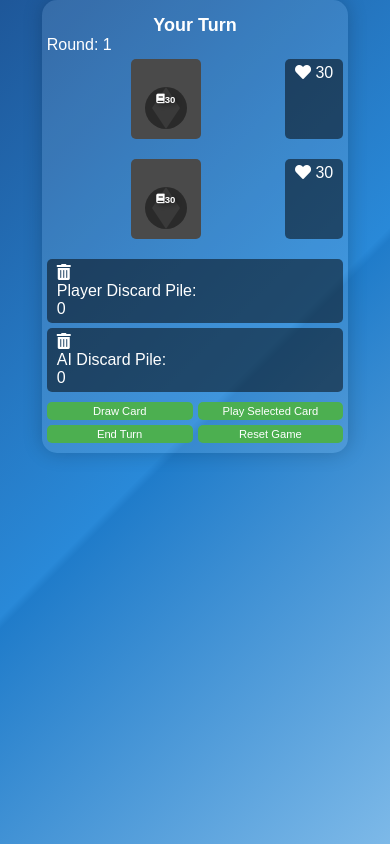
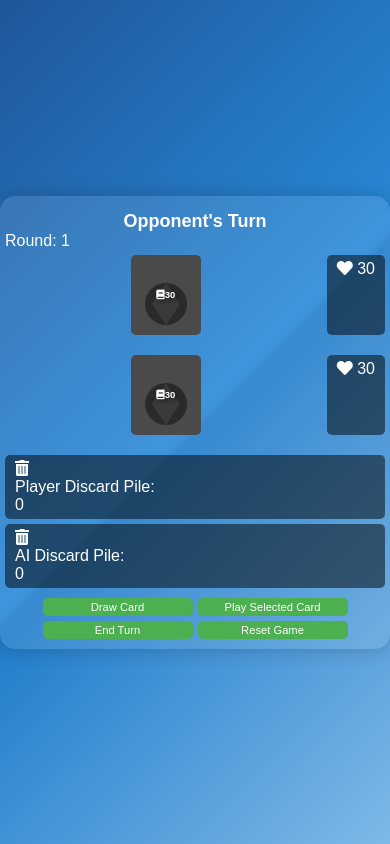
Before and after one commit to Iansogotthis/battlecards, a Flask app: page /game in a window 390 px wide. Run offline with Flask 3, Linux system fonts and the light colour scheme; data that the repository does not hold is empty; some libraries are stand-ins or nearby versions.

Commit message:
Agent query: Please check the following: 1) Is the game board centered both horizontally and vertically on the screen? 2) Does the layout adjust properly for different screen sizes (mobile, tablet, and desktop)? 3) Are all elements from the turn indicator to the control buttons visible at once without scrolling on most screen sizes? 4) Is there any overflow or content cut-off on any common screen sizes?

```diff
--- a/static/css/style.css
+++ b/static/css/style.css
@@ -1,15 +1,10 @@
-html, body {
-    height: 100%;
-    overflow-x: hidden;
-}
-
 body {
     display: flex;
-    flex-direction: column;
+    justify-content: center;
+    align-items: center;
     min-height: 100vh;
     margin: 0;
     padding: 0;
-    overflow-y: auto;
     background: linear-gradient(135deg, #1e5799 0%,#2989d8 50%,#207cca 51%,#7db9e8 100%);
     color: #fff;
     font-family: 'Arial', sans-serif;
@@ -20,15 +15,20 @@
     flex-direction: column;
     justify-content: space-between;
     padding: 10px;
-    max-width: 100%;
-    margin: 0 auto;
+    width: 100%;
+    max-width: 1000px;
     height: auto;
-    max-height: 100vh;
+    max-height: 90vh;
     overflow-y: auto;
     background-color: rgba(255, 255, 255, 0.1);
     border-radius: 15px;
     box-shadow: 0 0 20px rgba(0,0,0,0.2);
     box-sizing: border-box;
+}
+
+html, body {
+    height: 100%;
+    overflow-x: hidden;
 }
 
 .opponent-area, .player-area {
```
